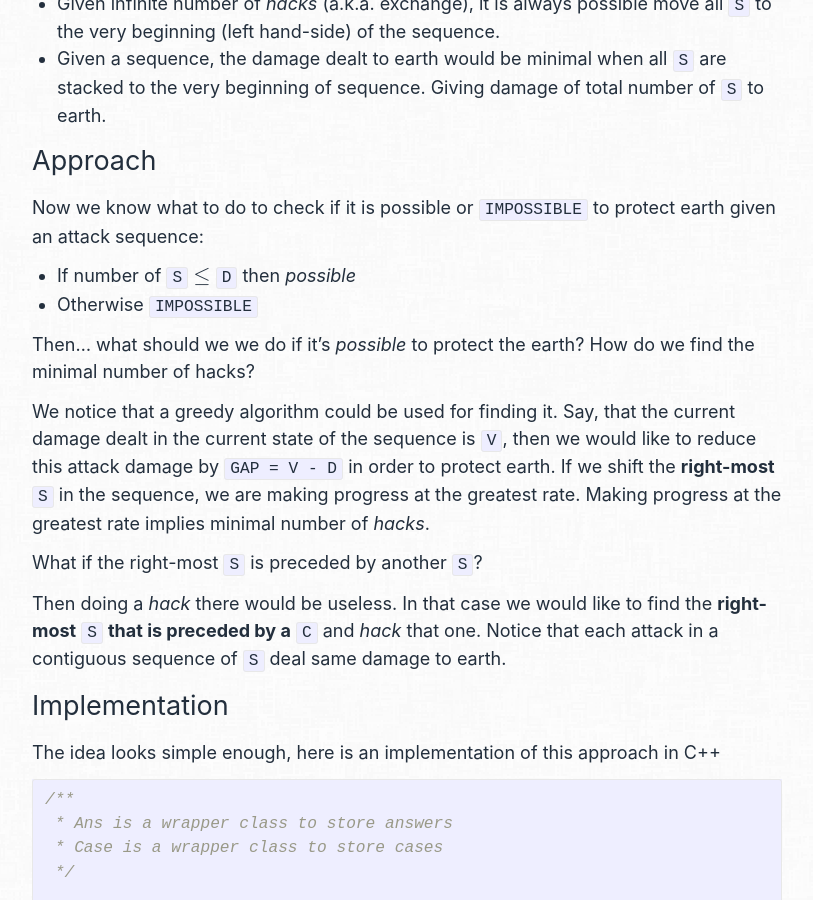
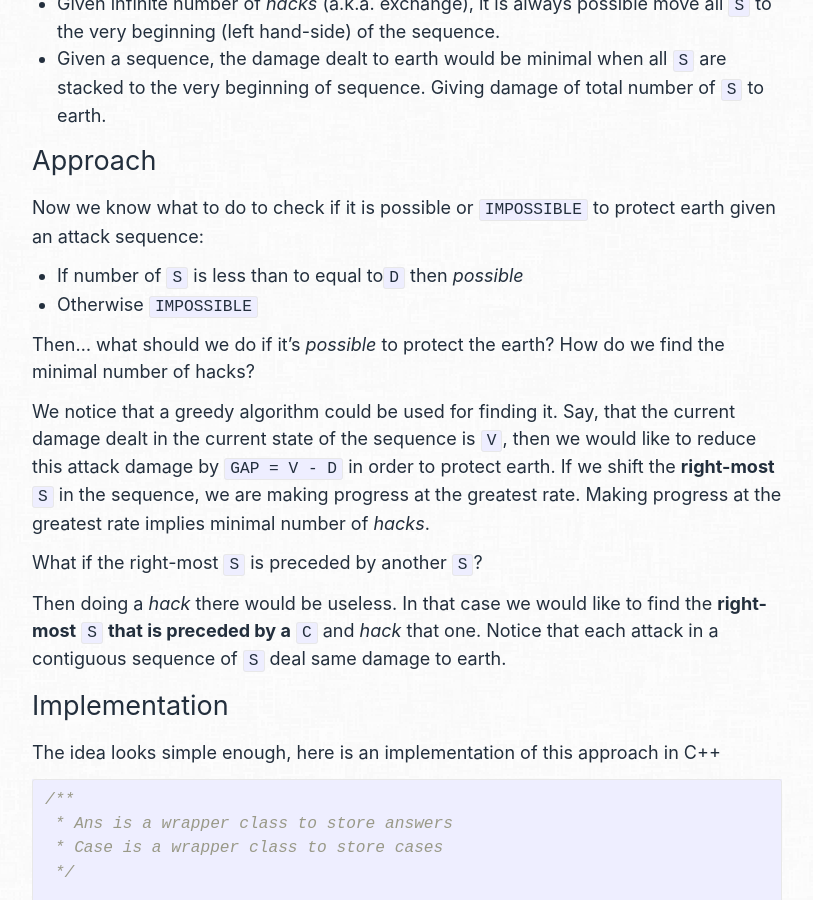
Before and after one commit to oeken/oeken.github.io, a Jekyll site: the page built from _posts/2018-04-08-saving-the-universe-again.md, in a window 1280 px wide and 900 px high, scrolled down 783 px. Shown: the whole window, without its empty margins (233-1046 px from the left). Built offline with Jekyll 4.4.1, drawn with Linux system fonts in a browser that asks for light colours; formulas are drawn with MathJax 3.

Commit message:
typo fix

```diff
--- a/_posts/2018-04-08-saving-the-universe-again.md
+++ b/_posts/2018-04-08-saving-the-universe-again.md
@@ -29,10 +29,10 @@ Important observations about this problem are:
 
 Now we know what to do to check if it is possible or `IMPOSSIBLE` to protect earth given an attack sequence:
 
-- If number of `S` \\(\leq\\) `D` then *possible*
+- If number of `S` is less than to equal to`D` then *possible*
 - Otherwise `IMPOSSIBLE`
 
-Then... what should we we do if it's *possible* to protect the earth? How do we find the minimal number of hacks?
+Then... what should we do if it's *possible* to protect the earth? How do we find the minimal number of hacks?
 
 We notice that a greedy algorithm could be used for finding it. Say, that the current damage dealt in the current state of the sequence is `V`, then we would like to reduce this attack damage by `GAP = V - D` in order to protect earth. If we shift the **right-most** `S` in the sequence, we are making progress at the greatest rate. Making progress at the greatest rate implies minimal number of *hacks*.
 
```
